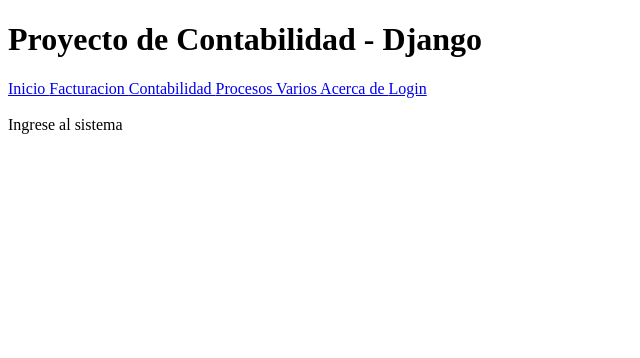
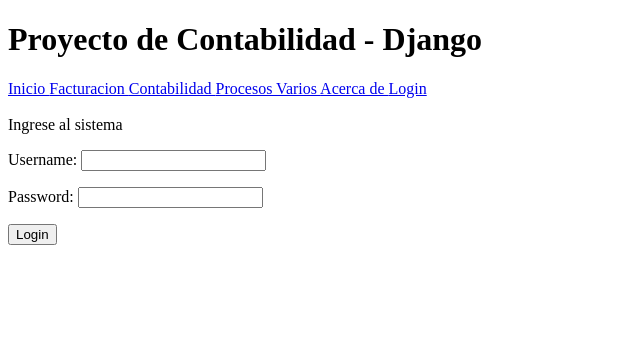
Before and after one commit to cmadrid/proyecto_django, a Django app: page /login/ in a window 1280 px wide. Shown: the top 358 px of the page, without its empty margins (0-640 px from the left). Run offline with Django 3.2, Linux system fonts and the light colour scheme.

Commit message:
Agregando login

```diff
--- /dev/null
+++ b/src/home/forms.py
@@ -0,0 +1,11 @@
+from django import forms
+from django.db.models.fields import EmailField
+'''
+class ContactForm(forms.Form):
+    Email = forms.EmailField(widget=forms.TextInput())
+    Titulo = forms.CharField(widget=forms.TextInput())
+    Texto = forms.CharField(widget=forms.Textarea())
+   '''
+class LoginForm(forms.Form):
+    username = forms.CharField(widget=forms.TextInput())
+    password = forms.CharField(widget=forms.PasswordInput(render_value=False))
--- a/src/home/views.py
+++ b/src/home/views.py
@@ -2,9 +2,31 @@
 from django.contrib.auth import login, logout, authenticate
 from django.http import HttpResponseRedirect
 from django.template import RequestContext
+from home.forms import LoginForm
 
 def index_view(request):
     return render_to_response('base.html', context_instance=RequestContext(request))
+'''
+def login_view(request):
+    return render_to_response('home/login.html', context_instance=RequestContext(request))
+    '''
 
 def login_view(request):
-    return render_to_response('home/login.html', context_instance=RequestContext(request))
+    mensaje = ""
+    if request.user.is_authenticated():
+        return HttpResponseRedirect('/index')
+    else:
+        if request.method == "POST":
+            form = LoginForm(request.POST)
+            if form.is_valid():
+                username = form.cleaned_data['username']
+                password = form.cleaned_data['password']
+                usuario = authenticate(username=username,password=password)
+                if usuario is not None and usuario.is_active:
+                    login(request,usuario)
+                    return HttpResponseRedirect('/index')
+                else:
+                    mensaje = "Usuario y/o password incorrecto"
+        form = LoginForm()
+        ctx = {'form':form,'mensaje':mensaje}
+        return render_to_response('home/login.html',ctx,context_instance=RequestContext(request))
--- a/src/templates/home/login.html
+++ b/src/templates/home/login.html
@@ -2,4 +2,15 @@
 {% block title %} Login{% endblock %}
 {% block content %}
 <br> Ingrese al sistema
+
+<form action="." method="POST">
+
+	{% csrf_token %}
+	{{ mensaje }}
+	{{ form.as_p }}
+	<input type="submit" value="Login">
+
+</form>
+
+
 {% endblock %}
```
